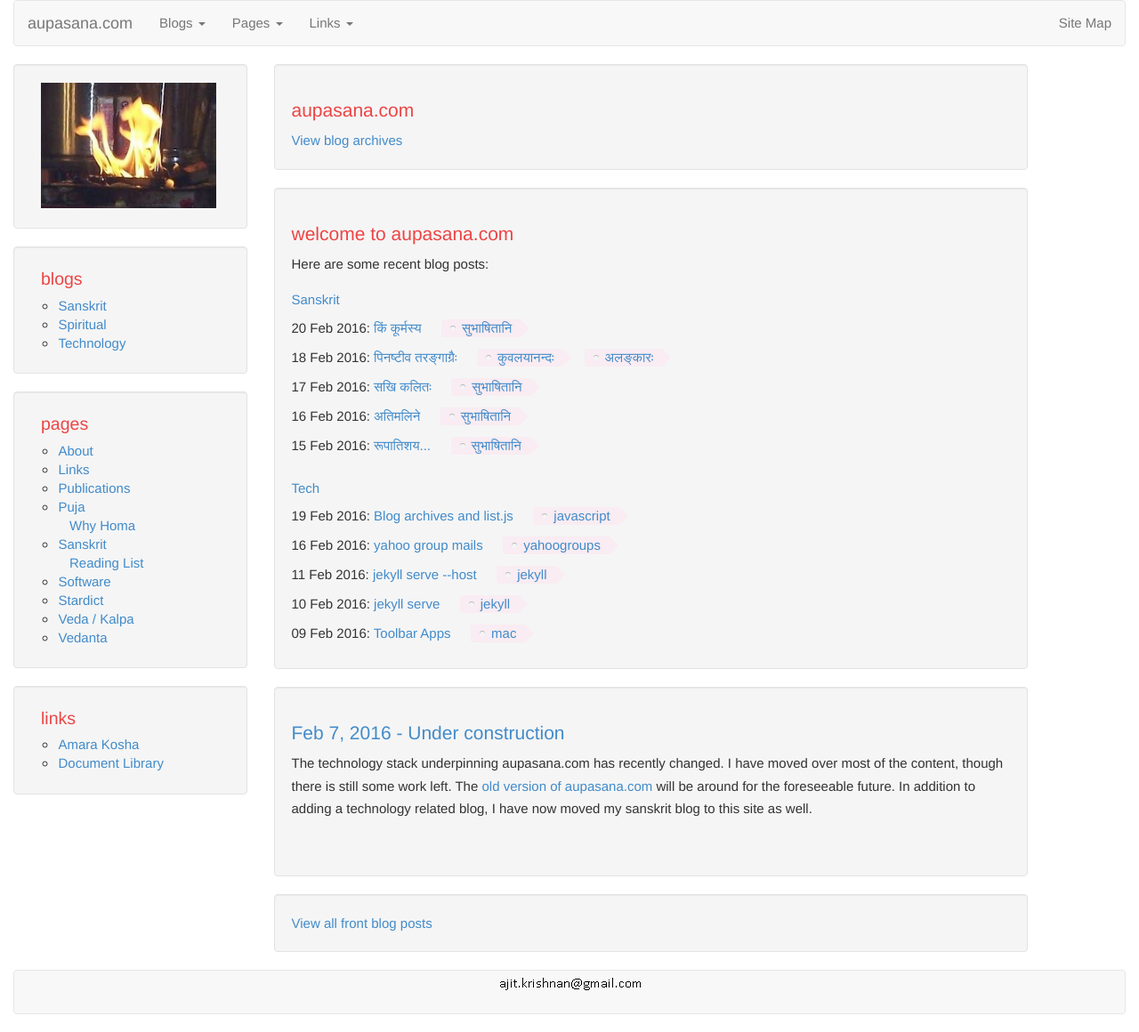
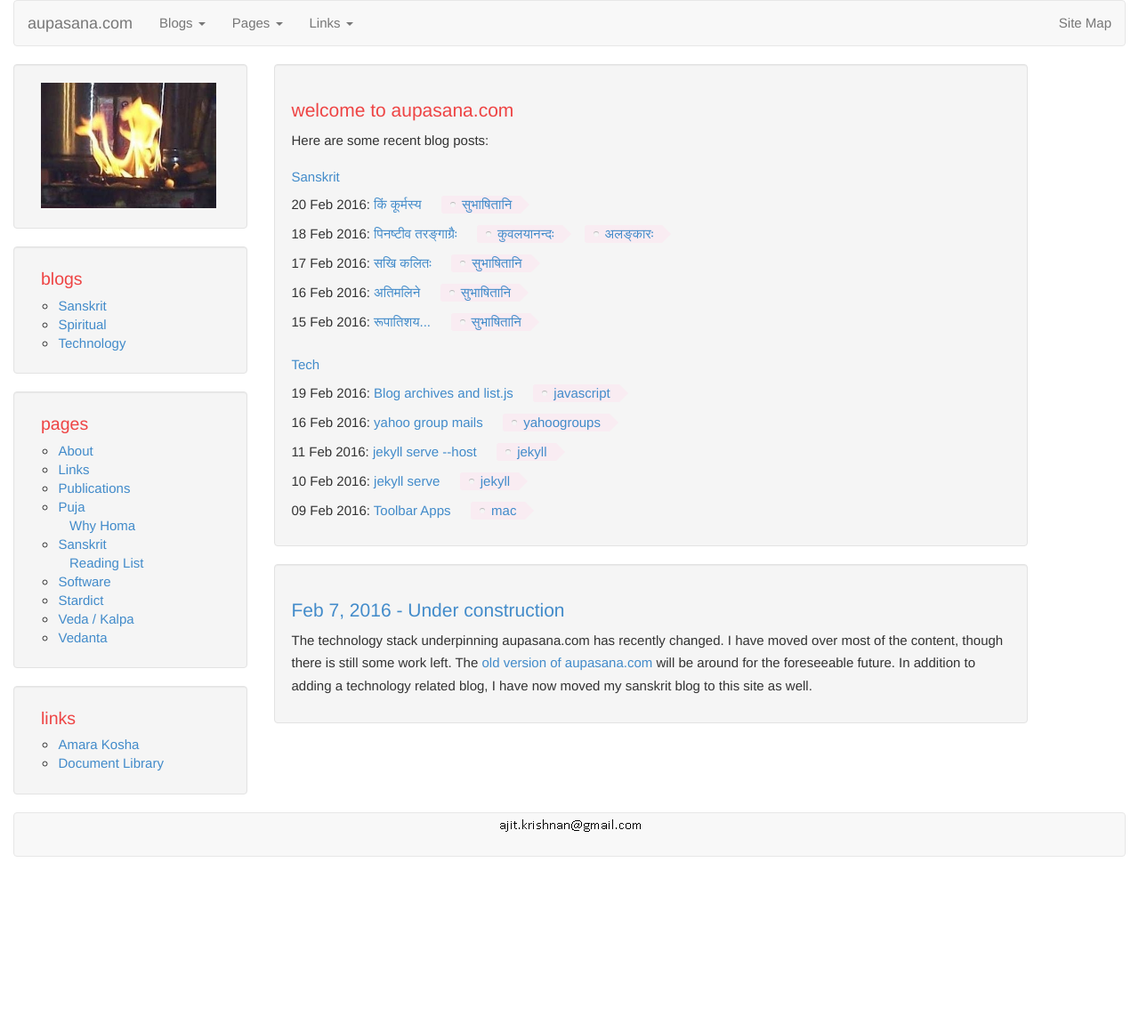
Before and after one commit to aupasana/aupasana.github.io, a Jekyll site: the page built from index.html, in a window 1280 px wide. Shown: the whole page at 89% size. Built offline with Jekyll 4.4.1, drawn with Linux system fonts in a browser that asks for light colours; after the commit the page ends 983 px from its top, so only the background shows below that.

Commit message:
Don't make index.html derive from layout:blog

```diff
--- a/index.html
+++ b/index.html
@@ -1,5 +1,5 @@
 ---
-layout: blog
+layout: default
 blog: front
 omitcategories: true
 title: aupasana.com
@@ -29,3 +29,24 @@ blogstodisplay:
 
 	</div>
 </div>
+
+{% for post in site.categories[page.blog] limit:5 %}
+  <div class="article">
+      <div class="well">
+
+          <!-- Title -->
+          <h1><a href="{{ site.baseurl}}{{ post.url }}">{{ post.date | date: "%b %-d, %Y" }} - {{ post.title }}</a></h1>
+
+          <!-- Body -->
+          <div class="content">
+
+              {% if post.excerpt and post.excerpt != post.content %}
+                {{ post.excerpt }}
+                <a href="{{ site.baseurl}}{{ post.url }}">continue reading ...</a><p/>
+              {% else %}
+                {{ post.content }}
+              {% endif %}
+          </div>
+      </div>
+  </div>
+{% endfor %}
```
